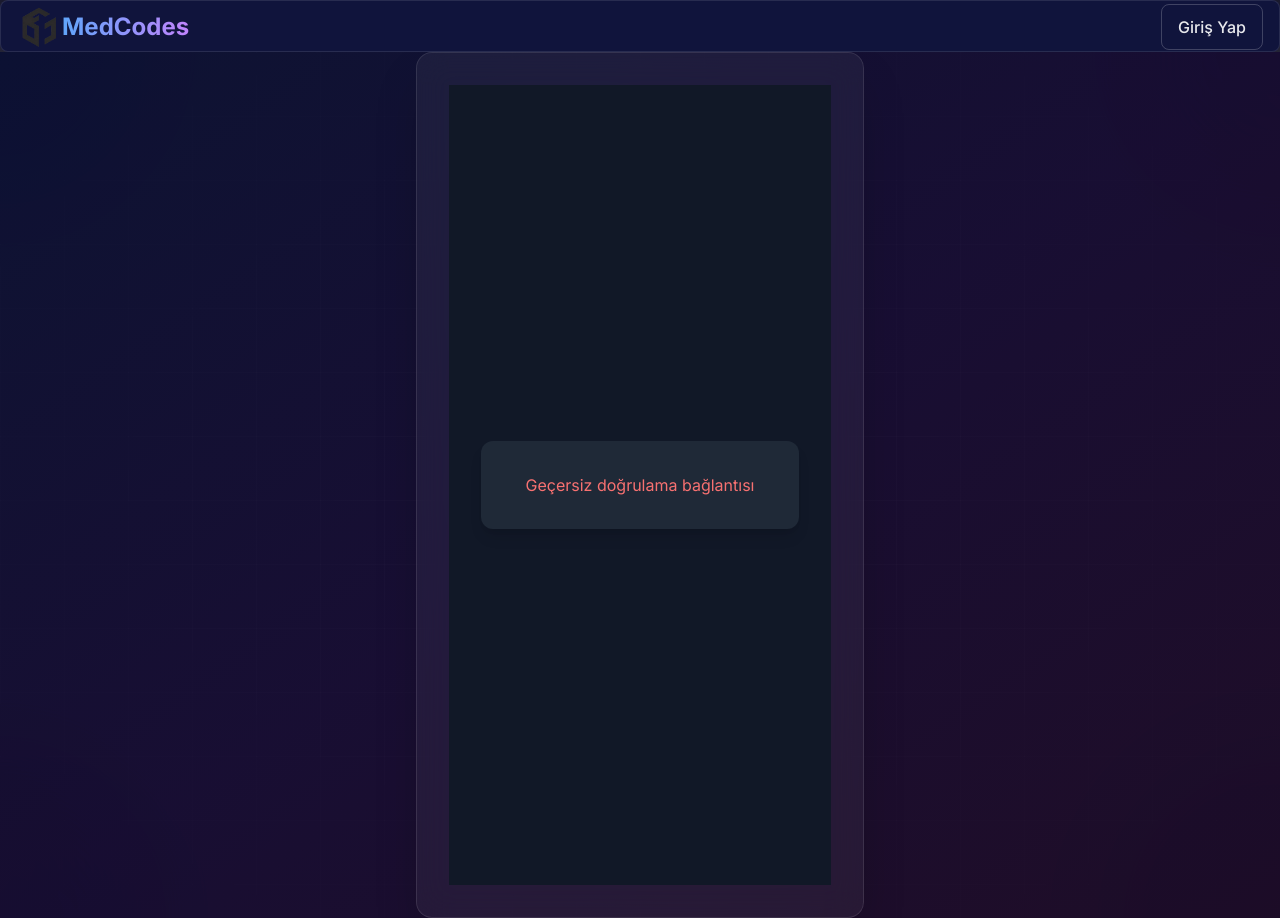
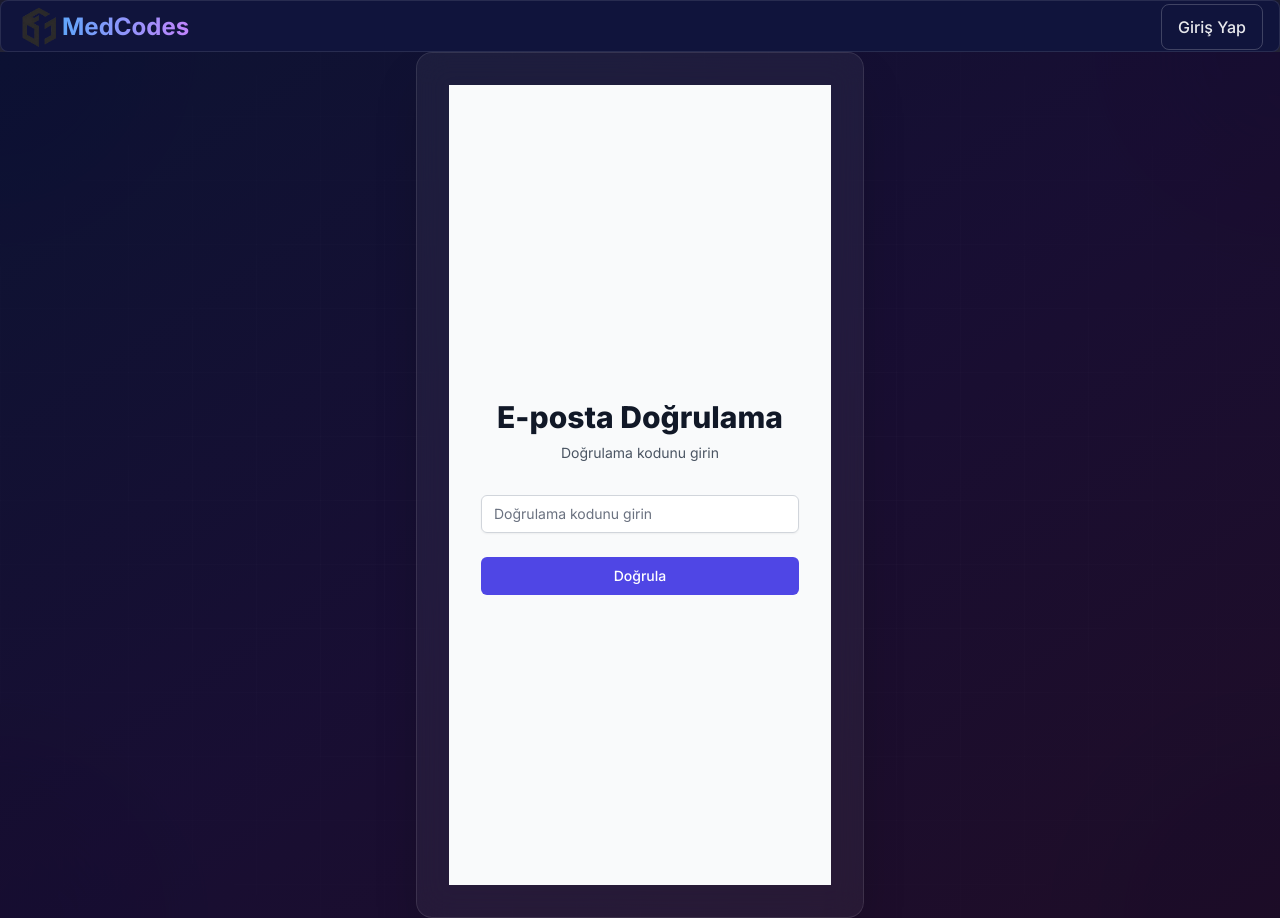
Before and after one commit to TahaArslan67/medcodes, a Next.js app: page /auth/verify in a window 1280 px wide. Built offline with nearby package versions, Linux system fonts and the light colour scheme.

Commit message:
fix: Verify sayfası Suspense ile sarmalandı

```diff
--- a/app/auth/verify/page.tsx
+++ b/app/auth/verify/page.tsx
@@ -1,24 +1,22 @@
 'use client';
-import { useState } from 'react';
-import { motion } from 'framer-motion';
+
+import { useState, Suspense } from 'react';
 import { useRouter, useSearchParams } from 'next/navigation';
+import { toast } from 'react-hot-toast';
 
-export default function VerifyPage() {
+function VerifyForm() {
   const router = useRouter();
   const searchParams = useSearchParams();
   const email = searchParams.get('email');
-
   const [verificationCode, setVerificationCode] = useState('');
-  const [loading, setLoading] = useState(false);
-  const [error, setError] = useState('');
+  const [isLoading, setIsLoading] = useState(false);
 
   const handleSubmit = async (e: React.FormEvent) => {
     e.preventDefault();
-    setLoading(true);
-    setError('');
+    setIsLoading(true);
 
     try {
-      const response = await fetch('/api/auth/verify-email', {
+      const res = await fetch('/api/auth/verify-email', {
         method: 'POST',
         headers: {
           'Content-Type': 'application/json',
@@ -29,106 +27,71 @@
         }),
       });
 
-      const data = await response.json();
+      const data = await res.json();
 
-      if (!response.ok) {
+      if (!res.ok) {
         throw new Error(data.error || 'Doğrulama başarısız');
       }
 
-      // Başarılı doğrulama sonrası login sayfasına yönlendir
-      router.push(`/auth/login?message=E-posta adresiniz doğrulandı. Giriş yapabilirsiniz.&email=${email}`);
+      toast.success('E-posta başarıyla doğrulandı');
+      router.push('/auth/login');
     } catch (error: any) {
-      setError(error.message);
+      toast.error(error.message);
     } finally {
-      setLoading(false);
+      setIsLoading(false);
     }
   };
 
-  if (!email) {
-    return (
-      <div className="min-h-screen flex items-center justify-center bg-gray-900 py-12 px-4 sm:px-6 lg:px-8">
-        <div className="max-w-md w-full space-y-8 bg-gray-800 p-8 rounded-xl shadow-lg">
-          <div className="text-center text-red-400">
-            Geçersiz doğrulama bağlantısı
-          </div>
-        </div>
-      </div>
-    );
-  }
-
   return (
-    <div className="min-h-screen flex items-center justify-center bg-gray-900 py-12 px-4 sm:px-6 lg:px-8">
-      <div className="max-w-md w-full space-y-8 bg-gray-800 p-8 rounded-xl shadow-lg">
-        <motion.div
-          initial={{ opacity: 0, y: -20 }}
-          animate={{ opacity: 1, y: 0 }}
-          transition={{ duration: 0.5 }}
-          className="text-center"
-        >
-          <h2 className="text-3xl font-bold bg-clip-text text-transparent bg-gradient-to-r from-blue-400 via-purple-400 to-pink-400">
+    <div className="min-h-screen flex items-center justify-center bg-gray-50 py-12 px-4 sm:px-6 lg:px-8">
+      <div className="max-w-md w-full space-y-8">
+        <div>
+          <h2 className="mt-6 text-center text-3xl font-extrabold text-gray-900">
             E-posta Doğrulama
           </h2>
-          <p className="mt-2 text-white/60">
-            {email} adresine gönderilen 6 haneli doğrulama kodunu giriniz
+          <p className="mt-2 text-center text-sm text-gray-600">
+            {email ? `${email} adresine gönderilen doğrulama kodunu girin` : 'Doğrulama kodunu girin'}
           </p>
-        </motion.div>
-
-        {error && (
-          <motion.div
-            initial={{ opacity: 0, y: -10 }}
-            animate={{ opacity: 1, y: 0 }}
-            className="bg-red-500/10 text-red-400 p-3 rounded-lg text-sm text-center"
-          >
-            {error}
-          </motion.div>
-        )}
-
-        <motion.form
-          initial={{ opacity: 0 }}
-          animate={{ opacity: 1 }}
-          transition={{ duration: 0.5, delay: 0.2 }}
-          onSubmit={handleSubmit}
-          className="mt-8 space-y-6"
-        >
-          <div>
-            <label htmlFor="code" className="sr-only">
-              Doğrulama Kodu
-            </label>
-            <input
-              id="code"
-              type="text"
-              maxLength={6}
-              required
-              className="appearance-none relative block w-full px-3 py-2 border border-gray-600 rounded-md bg-gray-700 text-white placeholder-gray-400 focus:outline-none focus:ring-2 focus:ring-blue-500 focus:border-transparent text-center text-2xl tracking-widest"
-              placeholder="000000"
-              value={verificationCode}
-              onChange={(e) => setVerificationCode(e.target.value.replace(/\D/g, '').slice(0, 6))}
-            />
+        </div>
+        <form className="mt-8 space-y-6" onSubmit={handleSubmit}>
+          <div className="rounded-md shadow-sm -space-y-px">
+            <div>
+              <label htmlFor="verification-code" className="sr-only">
+                Doğrulama Kodu
+              </label>
+              <input
+                id="verification-code"
+                name="code"
+                type="text"
+                required
+                className="appearance-none rounded-none relative block w-full px-3 py-2 border border-gray-300 placeholder-gray-500 text-gray-900 rounded-t-md rounded-b-md focus:outline-none focus:ring-indigo-500 focus:border-indigo-500 focus:z-10 sm:text-sm"
+                placeholder="Doğrulama kodunu girin"
+                value={verificationCode}
+                onChange={(e) => setVerificationCode(e.target.value)}
+                disabled={isLoading}
+              />
+            </div>
           </div>
 
           <div>
             <button
               type="submit"
-              disabled={loading || verificationCode.length !== 6}
-              className={`w-full py-2 px-4 border border-transparent rounded-md shadow-sm text-white bg-gradient-to-r from-blue-500 via-purple-500 to-pink-500 hover:from-blue-600 hover:via-purple-600 hover:to-pink-600 focus:outline-none focus:ring-2 focus:ring-offset-2 focus:ring-blue-500 ${
-                loading || verificationCode.length !== 6 ? 'opacity-50 cursor-not-allowed' : ''
-              }`}
+              className="group relative w-full flex justify-center py-2 px-4 border border-transparent text-sm font-medium rounded-md text-white bg-indigo-600 hover:bg-indigo-700 focus:outline-none focus:ring-2 focus:ring-offset-2 focus:ring-indigo-500"
+              disabled={isLoading}
             >
-              {loading ? 'Doğrulanıyor...' : 'Doğrula'}
+              {isLoading ? 'Doğrulanıyor...' : 'Doğrula'}
             </button>
           </div>
-        </motion.form>
-
-        <div className="text-center text-sm text-gray-400">
-          <p>Doğrulama kodunu almadınız mı?</p>
-          <button
-            onClick={() => router.push('/auth/register')}
-            className="text-blue-400 hover:text-blue-300 font-medium"
-          >
-            Tekrar kayıt olun
-          </button>
-        </div>
+        </form>
       </div>
     </div>
   );
 }
+
+export default function VerifyPage() {
+  return (
+    <Suspense fallback={<div>Yükleniyor...</div>}>
+      <VerifyForm />
+    </Suspense>
+  );
+}
```
